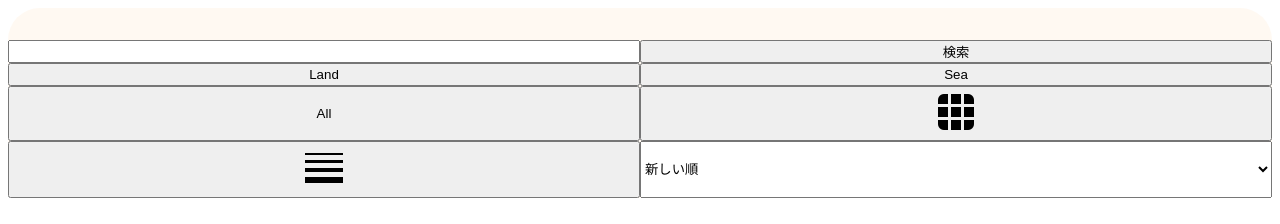
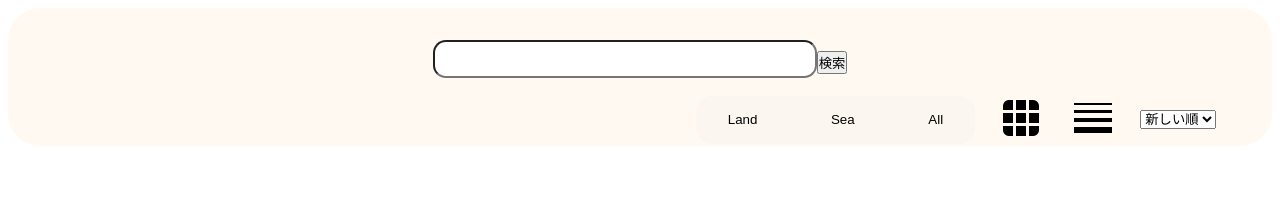
Before and after one commit to orka0928/ParkBoard, a React (Create React App) app: page / in a window 1280 px wide. Shown: the top 224 px of the page. Built offline with nearby package versions, Linux system fonts and the light colour scheme; grey boxes are pictures that could not be loaded.

Commit message:
共通classの作成と適用

```diff
--- a/src/AddModal.jsx
+++ b/src/AddModal.jsx
@@ -1,5 +1,6 @@
 import { useState } from "react";
-const AddModal = function ({ areas, setAttractions }) {
+import { FlexBtns, ModalCloseBtn } from "./ReusableComponents";
+const AddModal = function ({ areas, setAttractions, setOpenAddModal }) {
     const [newAttraction, setNewAttraction] = useState({
         id: 1,
 
@@ -13,7 +14,8 @@ const AddModal = function ({ areas, setAttractions }) {
     });
 
     return (
-        <div className="add-modal">
+        <>
+            <div className="add-modal modal">
                 <NewAttractionIMG />
                 <NewAttractionInput
                     value={"name"}
@@ -44,9 +46,16 @@ const AddModal = function ({ areas, setAttractions }) {
                     objKey={"review"}
                     setNewAttraction={setNewAttraction}
                 />
-            <NewAttractionFavBtns setNewAttraction={setNewAttraction} />
-            <NewCreateBtn newAttraction={newAttraction} setAttractions={setAttractions} />
+                <NewAttractionFavBtns
+                    setNewAttraction={setNewAttraction}
+                    newAttraction={newAttraction}
+                />
+                <FlexBtns cl={"create-close-btns"}>
+                    <NewCreateBtn setAttractions={setAttractions} newAttraction={newAttraction} />
+                    <ModalCloseBtn closeModal={setOpenAddModal} />
+                </FlexBtns>
             </div>
+        </>
     );
 };
 
@@ -129,27 +138,26 @@ const NewAttractionDescription = function ({ setNewAttraction }) {
         </>
     );
 };
-const NewAttractionFavBtns = function ({ setNewAttraction }) {
-    const [registerLike, setRegisterLike] = useState(false);
-    const handleRegisterLike = function (boolean) {
-        setRegisterLike(boolean);
-        setNewAttraction((attraction) => ({ ...attraction, like: boolean }));
-    };
+const NewAttractionFavBtns = function ({ newAttraction, setNewAttraction }) {
     return (
         <>
             <label>お気に入り登録しますか？</label>
-            <div className="fav-btns">
+            <div className="btn-flex new-like-btns">
                 <button
                     type="button"
-                    className={`new-like-btn ${registerLike ? "new-like-btn-true" : ""}`}
-                    onClick={() => handleRegisterLike(true)}
+                    className={`btn-base ${newAttraction.like ? "new-like-btn-true" : ""}`}
+                    onClick={() =>
+                        setNewAttraction((attraction) => ({ ...attraction, like: true }))
+                    }
                 >
                     YES
                 </button>
                 <button
                     type="button"
-                    className={`new-like-btn ${!registerLike ? "new-like-btn-false" : ""}`}
-                    onClick={() => handleRegisterLike(false)}
+                    className={`btn-base ${!newAttraction.like ? "new-like-btn-false" : ""}`}
+                    onClick={() =>
+                        setNewAttraction((attraction) => ({ ...attraction, like: false }))
+                    }
                 >
                     NO
                 </button>
@@ -157,14 +165,17 @@ const NewAttractionFavBtns = function ({ setNewAttraction }) {
         </>
     );
 };
+
 const NewCreateBtn = function ({ setAttractions, newAttraction }) {
     return (
         <button
             type="button"
+            className="btn-base"
             onClick={() => setAttractions((attractions) => [...attractions, newAttraction])}
         >
             登録
         </button>
     );
 };
+
 export default AddModal;
--- a/src/App.css
+++ b/src/App.css
@@ -19,13 +19,31 @@ body {
     align-items: center;
     gap: 2rem;
 }
+.modal {
+    position: fixed;
+    width: 45rem;
+    height: 50rem;
+    border-radius: 3rem;
+    left: 50%;
+    top: 50%;
+    transform: translate(-50%, -50%);
+    z-index: 2;
+    background-color: #fff;
+    overflow: hidden;
+    border: 1px black solid;
+}
+.btn-base {
+    display: inline-block;
+    width: 5rem;
+    height: 3rem;
+    border-radius: 1rem;
+}
 
 .search-box {
     display: grid;
     grid-template-columns: 1fr 1fr;
     grid-template-rows: 1fr 1fr;
     padding-top: 2rem;
-    /* box-shadow: 0 4px 0 #fff4e6; */
     background-color: rgba(255 244 230/ 0.5);
     border-radius: 2rem;
 }
@@ -55,7 +73,8 @@ body {
     background-color: rgba(212, 212, 212, 0.103);
     border-radius: 1rem;
 }
-.toggle-park button {
+.toggle-park > .btn-base {
+    width: initial;
     padding: 1rem 2rem;
     border-radius: 1rem;
     transition:
@@ -86,7 +105,7 @@ body {
 .main {
     display: grid;
     padding: 0 3rem 0 3rem;
-    grid-template-rows: min-content, 1fr;
+    grid-template-rows: min-content 1fr;
     row-gap: 2rem;
 }
 .btn-like {
@@ -105,15 +124,13 @@ body {
     display: flex;
     flex-wrap: wrap;
     justify-content: space-evenly;
-
     gap: 1rem;
 }
 .attraction-grid {
     min-width: 24rem;
     max-width: 24rem;
-    /* min-height: auto; */
     line-height: 2rem;
-    /* border: 1px black solid; */
+
     box-shadow: 0 0.6px 2px #ced4da;
     border-radius: 2rem;
     overflow: hidden;
@@ -128,7 +145,6 @@ body {
 .attraction-row {
     display: grid;
     grid-template-columns: 30rem 1fr;
-    /* grid-template-rows: auto; */
     gap: 2rem;
     overflow: hidden;
     box-shadow: 0 0.6px 2px #ced4da;
@@ -152,20 +168,6 @@ body {
     grid-column: 2;
 }
 
-.attraction-modal {
-    position: fixed;
-    width: 45rem;
-    height: 50rem;
-    border-radius: 3rem;
-    left: 50%;
-    top: 50%;
-    transform: translate(-50%, -50%);
-    z-index: 2;
-    background-color: #fff;
-    overflow: hidden;
-    border: 1px black solid;
-}
-
 .attraction-details {
     margin: 1rem 1rem 0 1rem;
 }
@@ -177,30 +179,24 @@ body {
 }
 
 .add-modal {
-    position: fixed;
-    width: 45rem;
-    height: 50rem;
-    border-radius: 3rem;
-    left: 50%;
-    top: 50%;
-    transform: translate(-50%, -50%);
-    z-index: 2;
-    background-color: #fff;
-    overflow: hidden;
-    border: 1px black solid;
     display: grid;
     grid-template-columns: 30% 70%;
+    align-items: center;
     padding: 2rem;
 }
-.new-like-btn {
-    display: inline-block;
-    width: 5rem;
-    height: 3rem;
-    border-radius: 1rem;
+.new-like-btns {
+    min-width: 100%;
+    justify-content: space-evenly;
 }
+
 .new-like-btn-true {
     background-color: #ffc078;
 }
 .new-like-btn-false {
     background-color: #74c0fc;
 }
+.create-close-btns {
+    justify-content: space-evenly;
+    grid-column: 2/3;
+    justify-self: flex-end;
+}
--- a/src/AttractionModal.jsx
+++ b/src/AttractionModal.jsx
@@ -1,32 +1,16 @@
-import { useState } from "react";
 import UpdateAttractionForm from "./UpDateAttractionForms";
 import AttractionModalImg from "./AttractionModalIMG";
 
-const areas = {
-    "Tokyo Disney Land": [
-        "World Bazaar",
-        "Adventureland",
-        "Westernland",
-        "Critter Country",
-        "Fantasyland",
-        "Toontown",
-        "Tomorrowland",
-    ],
-    "Tokyo Disney Sea": [
-        "Mediterranean Harbor",
-        "American Waterfront",
-        "Port Discovery",
-        "Lost River Delta",
-        "Fantasy Springs",
-        "Arabian Coast",
-        "Mermaid Lagoon",
-        "Mysterious Island",
-    ],
-};
-
-const AttractionModal = function ({ attraction, setAttractions, onHandleDelete, onHandleLike }) {
+const AttractionModal = function ({
+    areas,
+    attraction,
+    setAttractions,
+    onHandleDelete,
+    onHandleLike,
+    setIsModalOpen,
+}) {
     return (
-        <div className="attraction-modal">
+        <div className="attraction-modal modal">
             <AttractionModalImg attraction={attraction} />
             <UpdateAttractionForm
                 originalData={attraction}
@@ -34,6 +18,7 @@ const AttractionModal = function ({ attraction, setAttractions, onHandleDelete,
                 setAttractions={setAttractions}
                 onHandleDelete={onHandleDelete}
                 onHandleLike={onHandleLike}
+                setIsModalOpen={setIsModalOpen}
             />
         </div>
     );
--- a/src/ReusableComponents.jsx
+++ b/src/ReusableComponents.jsx
@@ -3,7 +3,7 @@ export const FlexBtns = function ({ children, cl = "" }) {
 };
 export const ModalCloseBtn = function ({ closeModal }) {
     return (
-        <button type="button" onClick={() => closeModal(false)}>
+        <button type="button" className="btn-base" onClick={() => closeModal(false)}>
             閉じる
         </button>
     );
--- a/src/SearchBox.jsx
+++ b/src/SearchBox.jsx
@@ -2,49 +2,80 @@ import { useState } from "react";
 
 const SearchBox = function ({ setPark, setDisplayMode, setSearchWord }) {
     return (
-        <div className="search-box">
+        <header className="search-box">
             <SearchBar setSearchWord={setSearchWord} />
-            <TogglePark setPark={setPark} />
-            <ToggleDisplay setDisplayMode={setDisplayMode} />
-            <FilterBar />
-        </div>
+            <div className="filters">
+                <TogglePark setPark={setPark} />
+                <ToggleDisplay setDisplayMode={setDisplayMode} />
+                <FilterBar />
+            </div>
+        </header>
     );
 };
 const SearchBar = function ({ setSearchWord }) {
     const [word, setWord] = useState("");
 
     return (
-        <>
-            <input type="search" onChange={(e) => setWord(e.target.value)}></input>
+        <div className="search">
+            <input
+                type="search"
+                className="search-input"
+                onChange={(e) => setWord(e.target.value)}
+            ></input>
             <button type="submit" onClick={() => setSearchWord(word)}>
                 検索
             </button>
-        </>
+        </div>
     );
 };
 const TogglePark = function ({ setPark }) {
     return (
-        <>
-            <button type="button" value="Land" onClick={() => setPark("Land")}>
+        <div className="btn-flex toggle-park ">
+            <button
+                type="button"
+                value="Land"
+                className="btn-land btn-base"
+                onClick={() => setPark("Land")}
+            >
                 Land
             </button>
-            <button type="button" value="Sea" onClick={() => setPark("Sea")}>
+            <button
+                type="button"
+                value="Sea"
+                className="btn-sea btn-base"
+                onClick={() => setPark("Sea")}
+            >
                 Sea
             </button>
-            <button type="button" value="All" onClick={() => setPark("All")}>
+            <button
+                type="button"
+                value="All"
+                className="btn-all btn-base"
+                onClick={() => setPark("All")}
+            >
                 All
             </button>
-        </>
+        </div>
     );
 };
 const ToggleDisplay = function ({ setDisplayMode }) {
     return (
         <>
-            <button type="button" value="grid" onClick={() => setDisplayMode("grid")}>
-                <img src="/img/grid.png" alt="grid-img" />
+            <button
+                type="button"
+                value="grid"
+                className="btn-grid"
+                onClick={() => setDisplayMode("grid")}
+            >
+                <img src="/img/grid.png" alt="grid-img" className="grid-icon" />
             </button>
-            <button type="button" value="row" onClick={() => setDisplayMode("row")}>
-                <img src="/img/line.png" alt="line-img" />
+            <button
+                type="button"
+                value="row"
+                className="btn-row "
+                onClick={() => setDisplayMode("row")}
+            >
+                <img src="/img/line.png" alt="line-img" className="row-icon " />
             </button>
         </>
     );
```
Lines whose indentation alone changed are shown as unchanged.
